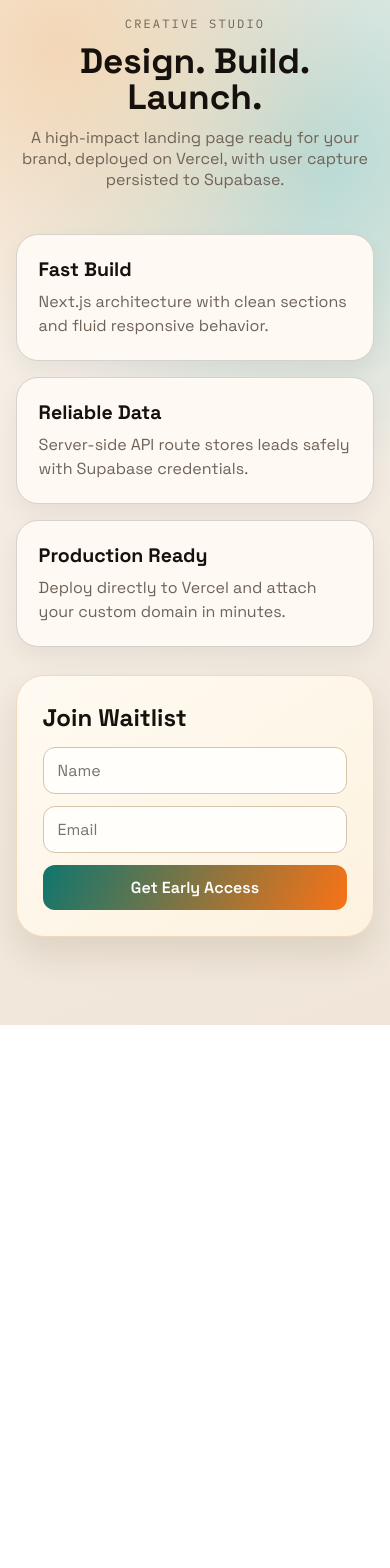
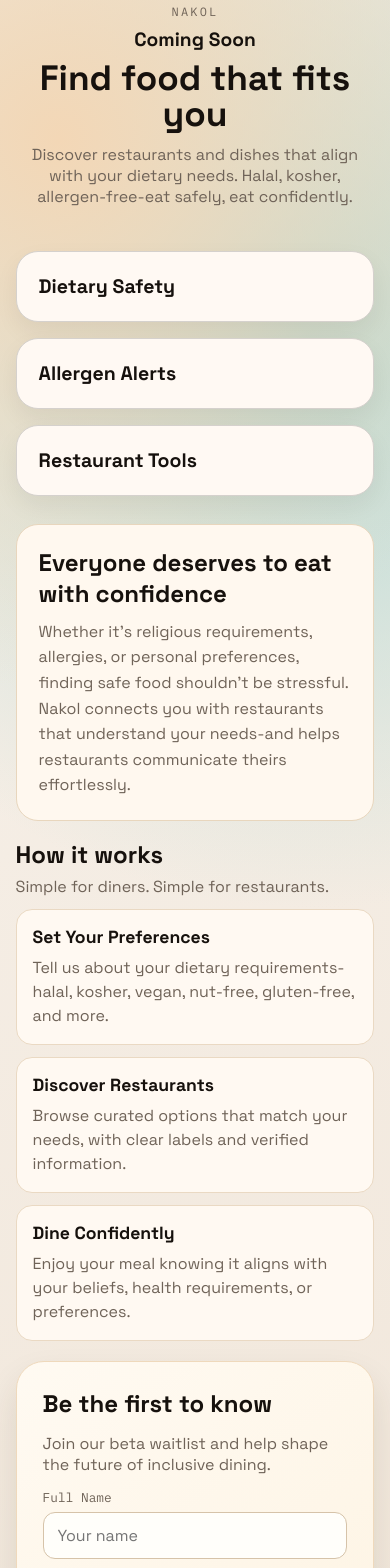
Before and after one commit to KevinHongJY/Nakol_demo, a Next.js app: page / in a window 390 px wide. Shown: the part 60-1628 px from the top of the page. Before the commit the page ends 1085 px from the top, so only its background shows below. Built offline with nearby package versions, Linux system fonts and the light colour scheme.

Commit message:
Redesign landing page content and add phone field to waitlist

```diff
--- a/app/api/users/route.ts
+++ b/app/api/users/route.ts
@@ -6,22 +6,24 @@
 export async function POST(request: Request) {
   try {
     const supabaseAdmin = getSupabaseAdmin();
-    const { name, email } = await request.json();
+    const { name, email, phone } = await request.json();
 
-    if (typeof name !== "string" || typeof email !== "string") {
+    if (typeof name !== "string" || typeof email !== "string" || typeof phone !== "string") {
       return NextResponse.json({ error: "Invalid payload." }, { status: 400 });
     }
 
     const cleanName = name.trim();
     const cleanEmail = email.trim().toLowerCase();
+    const cleanPhone = phone.trim();
 
-    if (!cleanName || !cleanEmail || !emailRegex.test(cleanEmail)) {
-      return NextResponse.json({ error: "Enter a valid name and email." }, { status: 400 });
+    if (!cleanName || !cleanEmail || !cleanPhone || !emailRegex.test(cleanEmail)) {
+      return NextResponse.json({ error: "Enter valid details in all fields." }, { status: 400 });
     }
 
     const { error } = await supabaseAdmin.from("users").insert({
       name: cleanName,
-      email: cleanEmail
+      email: cleanEmail,
+      phone: cleanPhone
     });
 
     if (error) {
--- a/app/globals.css
+++ b/app/globals.css
@@ -45,6 +45,13 @@
   letter-spacing: 0.18em;
   color: var(--muted);
   font-size: 12px;
+  margin: 0;
+}
+
+.coming {
+  margin: 8px 0 4px;
+  font-size: 1.2rem;
+  font-weight: 700;
 }
 
 h1 {
@@ -77,11 +84,66 @@
 }
 
 .card h2 {
-  margin: 0 0 8px;
+  margin: 0;
   font-size: 1.22rem;
 }
 
 .card p {
+  margin: 0;
+  color: var(--muted);
+  line-height: 1.5;
+}
+
+.story {
+  border-radius: 22px;
+  padding: 22px;
+  background: #fff8ef;
+  border: 1px solid #e8d6bd;
+  margin-bottom: 18px;
+}
+
+.story h2 {
+  margin: 0 0 10px;
+}
+
+.story p {
+  margin: 0;
+  color: var(--muted);
+  line-height: 1.6;
+}
+
+.steps {
+  margin-bottom: 20px;
+}
+
+.steps h2 {
+  margin: 0 0 6px;
+}
+
+.steps-subtitle {
+  margin: 0 0 12px;
+  color: var(--muted);
+}
+
+.step-grid {
+  display: grid;
+  grid-template-columns: repeat(3, minmax(0, 1fr));
+  gap: 12px;
+}
+
+.step-card {
+  background: #fff9f2;
+  border: 1px solid #ead9c3;
+  border-radius: 16px;
+  padding: 16px;
+}
+
+.step-card h3 {
+  margin: 0 0 8px;
+  font-size: 1.1rem;
+}
+
+.step-card p {
   margin: 0;
   color: var(--muted);
   line-height: 1.5;
@@ -100,10 +162,26 @@
   margin: 0 0 14px;
 }
 
+.signup-subtitle {
+  margin: 0 0 14px;
+  color: var(--muted);
+}
+
 .form {
   display: grid;
-  grid-template-columns: 1fr 1fr auto;
+  grid-template-columns: 1fr;
   gap: 12px;
+}
+
+label {
+  display: grid;
+  gap: 6px;
+}
+
+label span {
+  font-family: var(--font-mono), monospace;
+  font-size: 0.8rem;
+  color: var(--muted);
 }
 
 input,
@@ -146,6 +224,12 @@
   color: #b91c1c;
 }
 
+.brand-footer {
+  margin: 16px 0 0;
+  font-size: 1.2rem;
+  font-weight: 700;
+}
+
 @keyframes rise {
   from {
     opacity: 0;
@@ -162,6 +246,10 @@
     grid-template-columns: 1fr;
   }
 
+  .step-grid {
+    grid-template-columns: 1fr;
+  }
+
   .form {
     grid-template-columns: 1fr;
   }
--- a/app/page.tsx
+++ b/app/page.tsx
@@ -17,11 +17,12 @@
   const handleSubmit = async (event: FormEvent<HTMLFormElement>) => {
     event.preventDefault();
     const formData = new FormData(event.currentTarget);
-    const name = String(formData.get("name") ?? "").trim();
+    const fullName = String(formData.get("fullName") ?? "").trim();
     const email = String(formData.get("email") ?? "").trim();
+    const phone = String(formData.get("phone") ?? "").trim();
 
-    if (!name || !email) {
-      setState({ type: "error", message: "Please enter both name and email." });
+    if (!fullName || !email || !phone) {
+      setState({ type: "error", message: "Please complete all fields." });
       return;
     }
 
@@ -32,7 +33,7 @@
       const response = await fetch("/api/users", {
         method: "POST",
         headers: { "Content-Type": "application/json" },
-        body: JSON.stringify({ name, email })
+        body: JSON.stringify({ name: fullName, email, phone })
       });
 
       let payload: { error?: string } = {};
@@ -61,41 +62,96 @@
   return (
     <main className="page">
       <section className="hero">
-        <p className="eyebrow">Creative Studio</p>
-        <h1>Design. Build. Launch.</h1>
+        <p className="eyebrow">Nakol</p>
+        <p className="coming">Coming Soon</p>
+        <h1>Find food that fits you</h1>
         <p className="subtitle">
-          A high-impact landing page ready for your brand, deployed on Vercel, with user capture
-          persisted to Supabase.
+          Discover restaurants and dishes that align with your dietary needs. Halal, kosher,
+          allergen-free-eat safely, eat confidently.
         </p>
       </section>
 
       <section className="grid">
         <article className="card">
-          <h2>Fast Build</h2>
-          <p>Next.js architecture with clean sections and fluid responsive behavior.</p>
+          <h2>Dietary Safety</h2>
         </article>
         <article className="card">
-          <h2>Reliable Data</h2>
-          <p>Server-side API route stores leads safely with Supabase credentials.</p>
+          <h2>Allergen Alerts</h2>
         </article>
         <article className="card">
-          <h2>Production Ready</h2>
-          <p>Deploy directly to Vercel and attach your custom domain in minutes.</p>
+          <h2>Restaurant Tools</h2>
         </article>
       </section>
 
+      <section className="story">
+        <h2>Everyone deserves to eat with confidence</h2>
+        <p>
+          Whether it&apos;s religious requirements, allergies, or personal preferences, finding
+          safe food shouldn&apos;t be stressful. Nakol connects you with restaurants that understand
+          your needs-and helps restaurants communicate theirs effortlessly.
+        </p>
+      </section>
+
+      <section className="steps">
+        <h2>How it works</h2>
+        <p className="steps-subtitle">Simple for diners. Simple for restaurants.</p>
+        <div className="step-grid">
+          <article className="step-card">
+            <h3>Set Your Preferences</h3>
+            <p>
+              Tell us about your dietary requirements-halal, kosher, vegan, nut-free, gluten-free,
+              and more.
+            </p>
+          </article>
+          <article className="step-card">
+            <h3>Discover Restaurants</h3>
+            <p>
+              Browse curated options that match your needs, with clear labels and verified
+              information.
+            </p>
+          </article>
+          <article className="step-card">
+            <h3>Dine Confidently</h3>
+            <p>
+              Enjoy your meal knowing it aligns with your beliefs, health requirements, or
+              preferences.
+            </p>
+          </article>
+        </div>
+      </section>
+
       <section className="signup">
-        <h2>Join Waitlist</h2>
+        <h2>Be the first to know</h2>
+        <p className="signup-subtitle">
+          Join our beta waitlist and help shape the future of inclusive dining.
+        </p>
         <form onSubmit={handleSubmit} className="form">
-          <input type="text" name="name" placeholder="Name" autoComplete="name" required />
-          <input type="email" name="email" placeholder="Email" autoComplete="email" required />
+          <label>
+            <span>Full Name</span>
+            <input type="text" name="fullName" placeholder="Your name" autoComplete="name" required />
+          </label>
+          <label>
+            <span>Email Address</span>
+            <input
+              type="email"
+              name="email"
+              placeholder="you@example.com"
+              autoComplete="email"
+              required
+            />
+          </label>
+          <label>
+            <span>Phone Number</span>
+            <input type="tel" name="phone" placeholder="+1 (555) 000-0000" autoComplete="tel" required />
+          </label>
           <button type="submit" disabled={submitting}>
-            {submitting ? "Saving..." : "Get Early Access"}
+            {submitting ? "Joining..." : "Join the Waitlist"}
           </button>
         </form>
         {state.message ? (
           <p className={state.type === "error" ? "status error" : "status success"}>{state.message}</p>
         ) : null}
+        <p className="brand-footer">Nakol</p>
       </section>
     </main>
   );
```
Also changed, not shown: 2 other files (tests, documents, lock files or other folders).
